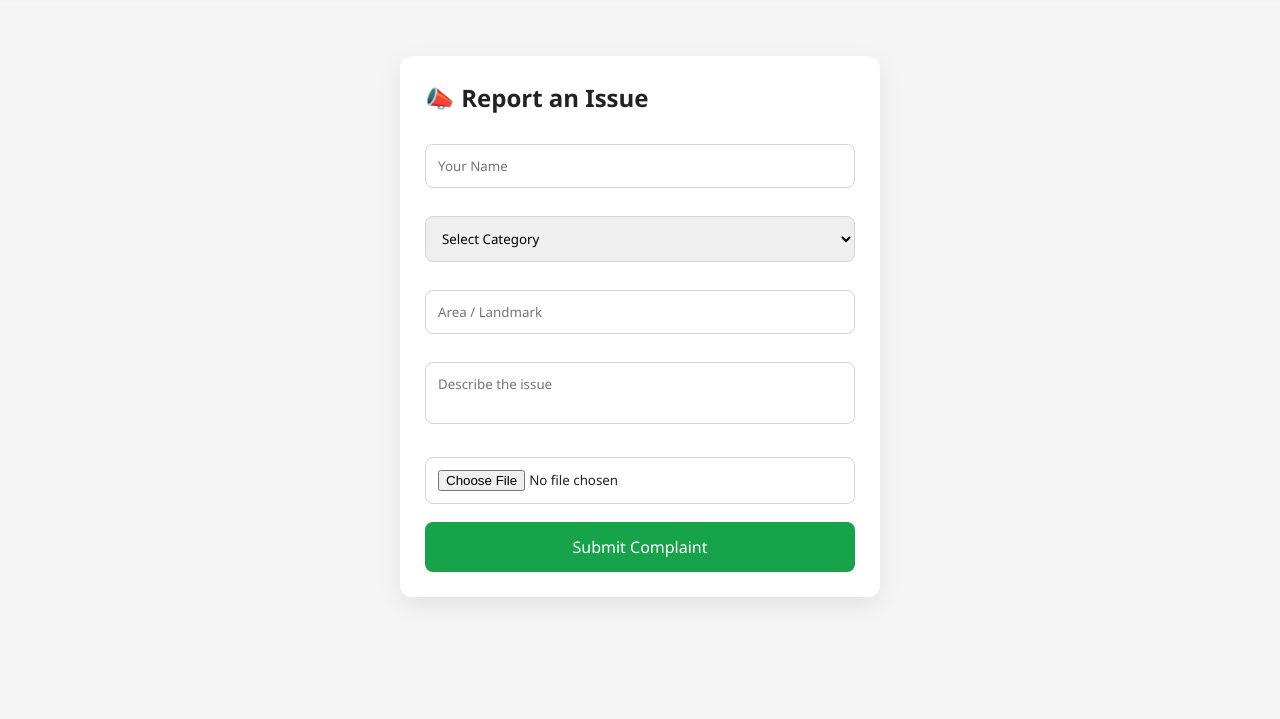
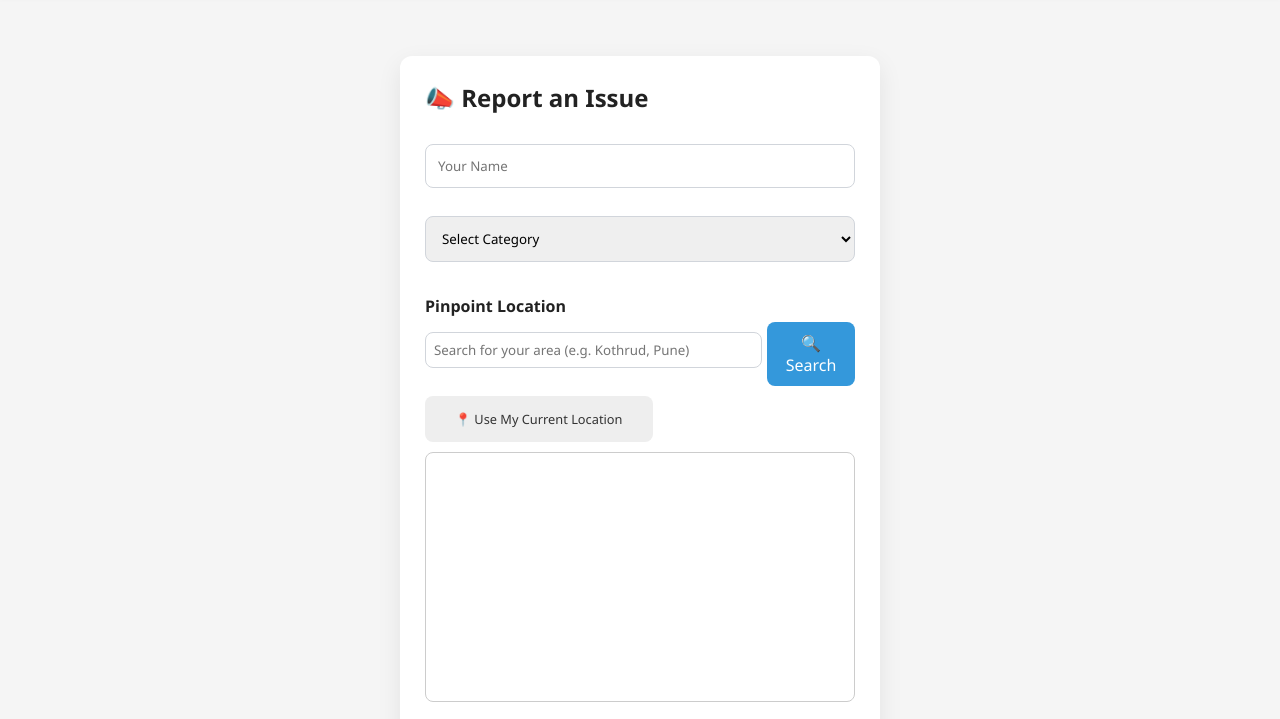
Before and after one commit to omsalokhe/CivicConnect-Smart-Complaint-Reporting-System, a website: page frontend/report.html in a window 1280 px wide. Shown: the part 65-784 px from the top of the page. Drawn offline with nearby package versions, Linux system fonts and the light colour scheme.

Commit message:
Enhance report form with location mapping feature
Added a map feature for location input and integrated Leaflet library for enhanced user experience.

```diff
--- a/frontend/report.html
+++ b/frontend/report.html
@@ -3,6 +3,7 @@
 <head>
     <title>Report Issue</title>
     <link rel="stylesheet" href="css/style.css">
+    <link rel="stylesheet" href="https://unpkg.com/leaflet@1.9.4/dist/leaflet.css" />
 </head>
 <body>
 
@@ -31,8 +32,25 @@
             <option value="Street Light">Street Light Failure</option>
         </select>
 
-        <input type="text" id="location" placeholder="Area / Landmark" required>
+        <!-- <input type="text" id="location" placeholder="Area / Landmark" required> -->
+        <div class="form-group" style="margin-top: 15px;">
+            <label style="font-weight: bold; display: block; margin-bottom: 5px;">Pinpoint Location</label>
+            <div style="display: flex; gap: 5px; margin-bottom: 10px;">
+                <input type="text" id="mapSearch" placeholder="Search for your area (e.g. Kothrud, Pune)" style="flex-grow: 1; padding: 8px;">
+                <button type="button" onclick="searchArea()" class="btn" style="padding: 5px 15px; background: #3498db; color: white; border: none; cursor: pointer;">🔍 Search</button>
+            </div>
 
+            <button type="button" onclick="getUserLocation()" class="btn" style="margin-bottom: 10px; background: #eee; color: #333; font-size: 0.8em;">
+                📍 Use My Current Location
+            </button>
+
+            <div id="map" style="height: 250px; width: 100%; border-radius: 8px; margin-bottom: 10px; border: 1px solid #ccc; z-index: 1;"></div>
+
+            <input type="text" id="location" placeholder="Enter address or use map above" required>
+
+            <input type="hidden" id="latitude">
+            <input type="hidden" id="longitude">
+        </div>
         <textarea id="description" placeholder="Describe the issue" required></textarea>
 
         <input type="file" id="image">
@@ -43,7 +61,9 @@
 
     </form>
 </div>
+<script src="https://unpkg.com/leaflet@1.9.4/dist/leaflet.js"></script>
 
 <script src="js/main.js"></script>
+<script src="js/admin_map.js"></script>
 </body>
 </html>
```
